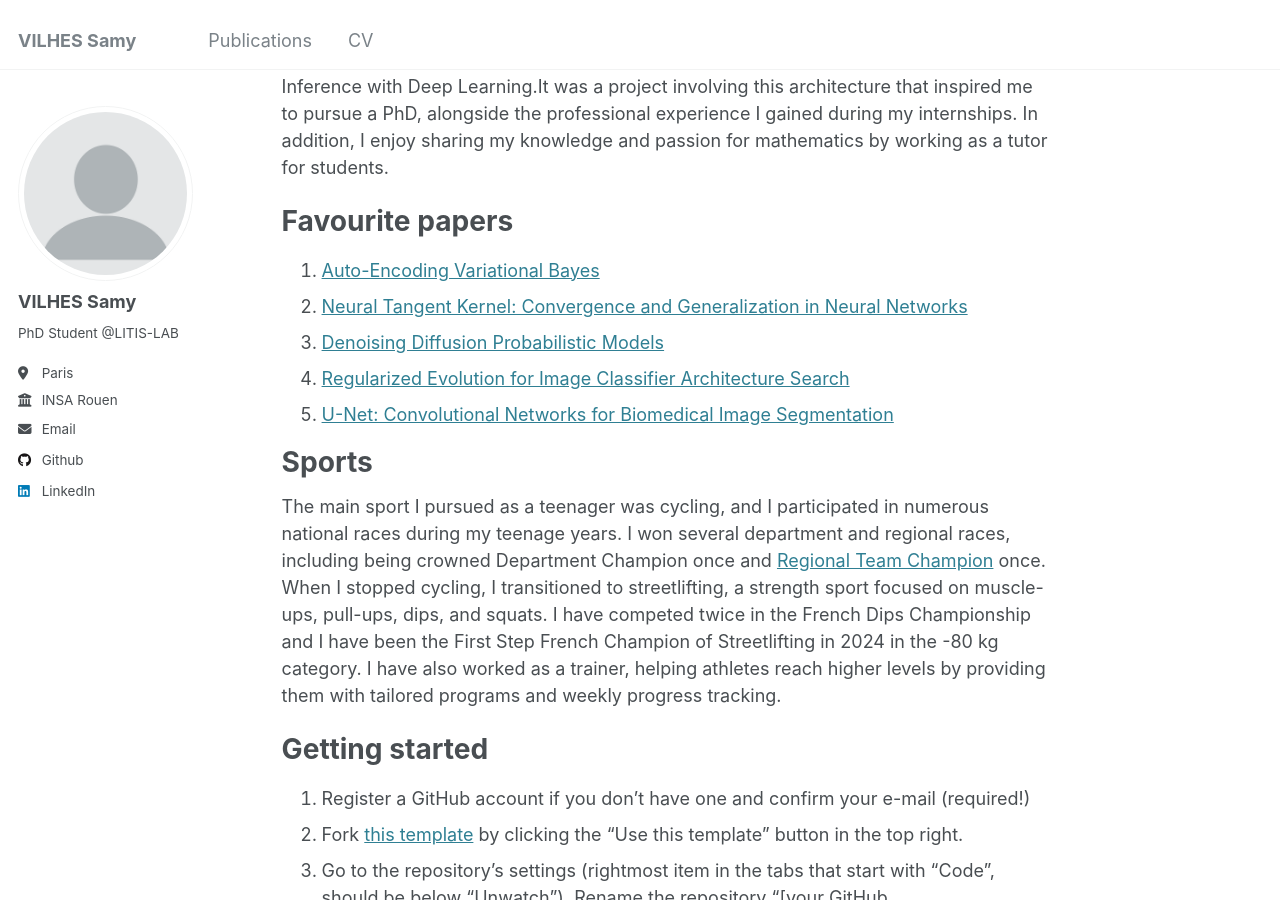
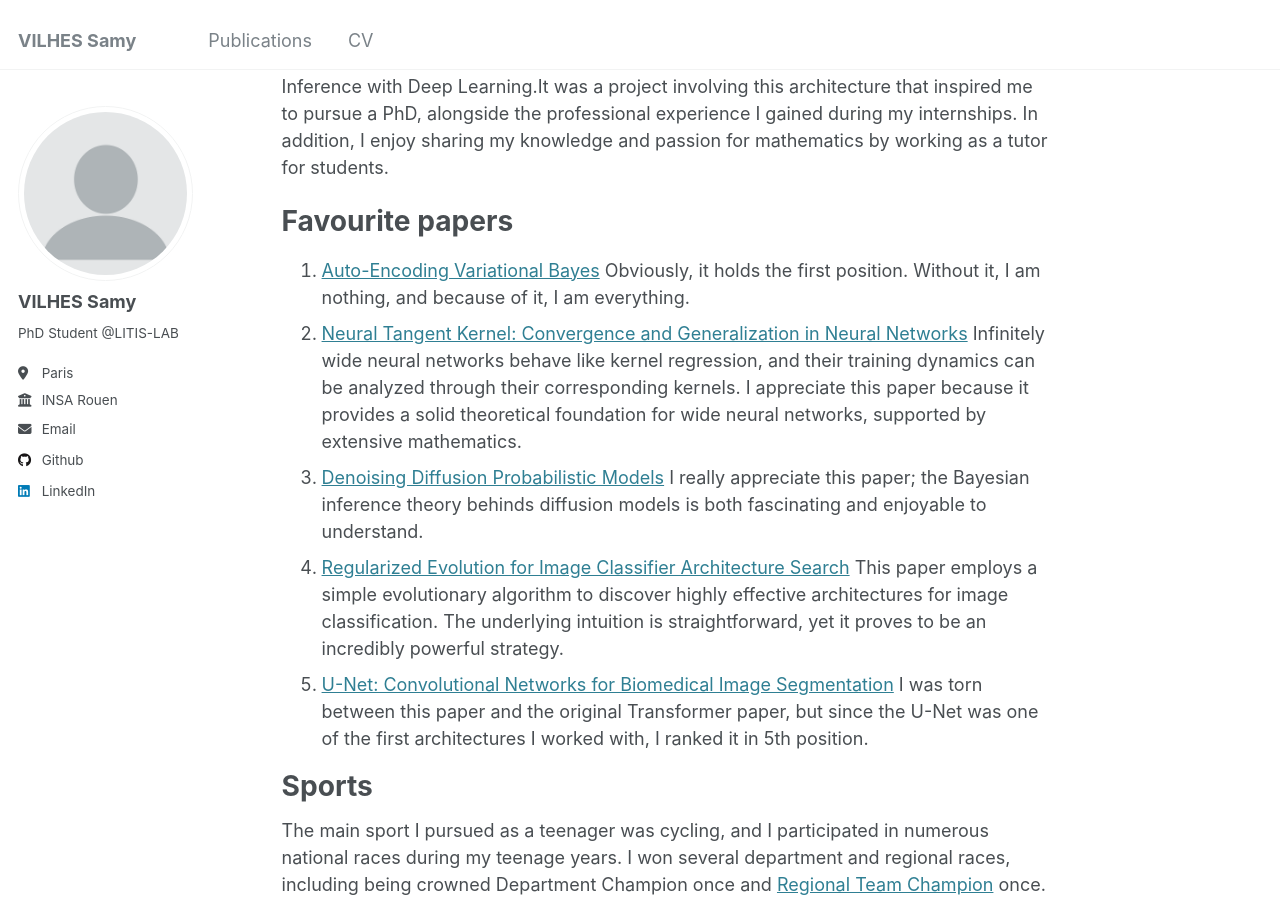
Before and after one commit to vilhess/vilhess.github.io, a Jekyll site: the page built from _pages/about.md, in a window 1280 px wide and 900 px high, scrolled down 362 px. Built offline with Jekyll 4.4.1, drawn with Linux system fonts in a browser that asks for light colours.

Commit message:
Update about.md

```diff
--- a/_pages/about.md
+++ b/_pages/about.md
@@ -17,10 +17,15 @@ I am passionate about Artificial Intelligence. In my spare time, I enjoy buildin
 Favourite papers
 ======
 1. [Auto-Encoding Variational Bayes](https://arxiv.org/abs/1312.6114)
+       Obviously, it holds the first position. Without it, I am nothing, and because of it, I am everything.
 2. [Neural Tangent Kernel: Convergence and Generalization in Neural Networks](https://arxiv.org/abs/1806.07572)
+       Infinitely wide neural networks behave like kernel regression, and their training dynamics can be analyzed through their corresponding kernels. I appreciate this paper because it provides a solid theoretical foundation for wide neural networks, supported by extensive mathematics.
 3. [Denoising Diffusion Probabilistic Models](https://arxiv.org/abs/2006.11239)
+       I really appreciate this paper; the Bayesian inference theory behinds diffusion models is both fascinating and enjoyable to understand.
 4. [Regularized Evolution for Image Classifier Architecture Search](https://arxiv.org/abs/1802.01548)
+       This paper employs a simple evolutionary algorithm to discover highly effective architectures for image classification. The underlying intuition is straightforward, yet it proves to be an               incredibly powerful strategy.
 5. [U-Net: Convolutional Networks for Biomedical Image Segmentation](https://arxiv.org/abs/1505.04597)
+        I was torn between this paper and the original Transformer paper, but since the U-Net was one of the first architectures I worked with, I ranked it in 5th position.
 
 Sports
 ======
```
